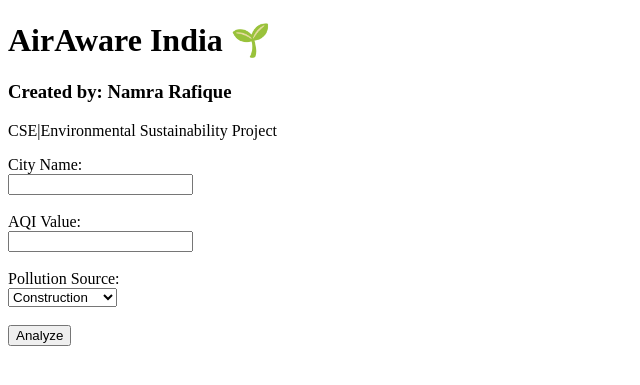
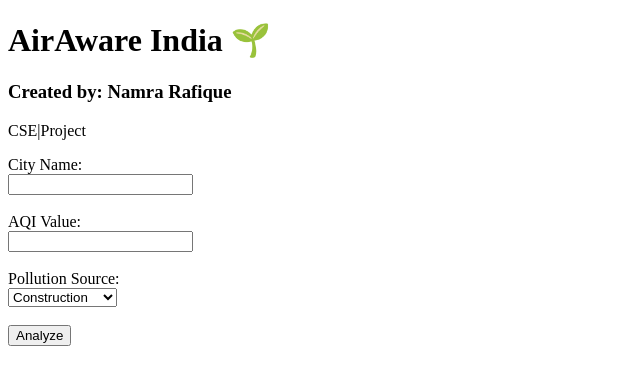
Before and after one commit to namrarafique93-del/AirAware-flask-Website, a Flask app: page / in a window 1280 px wide. Shown: the top 385 px of the page, without its empty margins (0-640 px from the left). Run offline with Flask 3, Linux system fonts and the light colour scheme.

Commit message:
Update index.html

```diff
--- a/templates/index.html
+++ b/templates/index.html
@@ -6,7 +6,7 @@
 <body>
     <h1>AirAware India 🌱</h1>
     <h3>Created by: Namra Rafique</h3>
-    <p>CSE|Environmental Sustainability Project</p>
+    <p>CSE|Project</p>
 
     <form action="/result" method="post">
         <label>City Name:</label><br>
```
